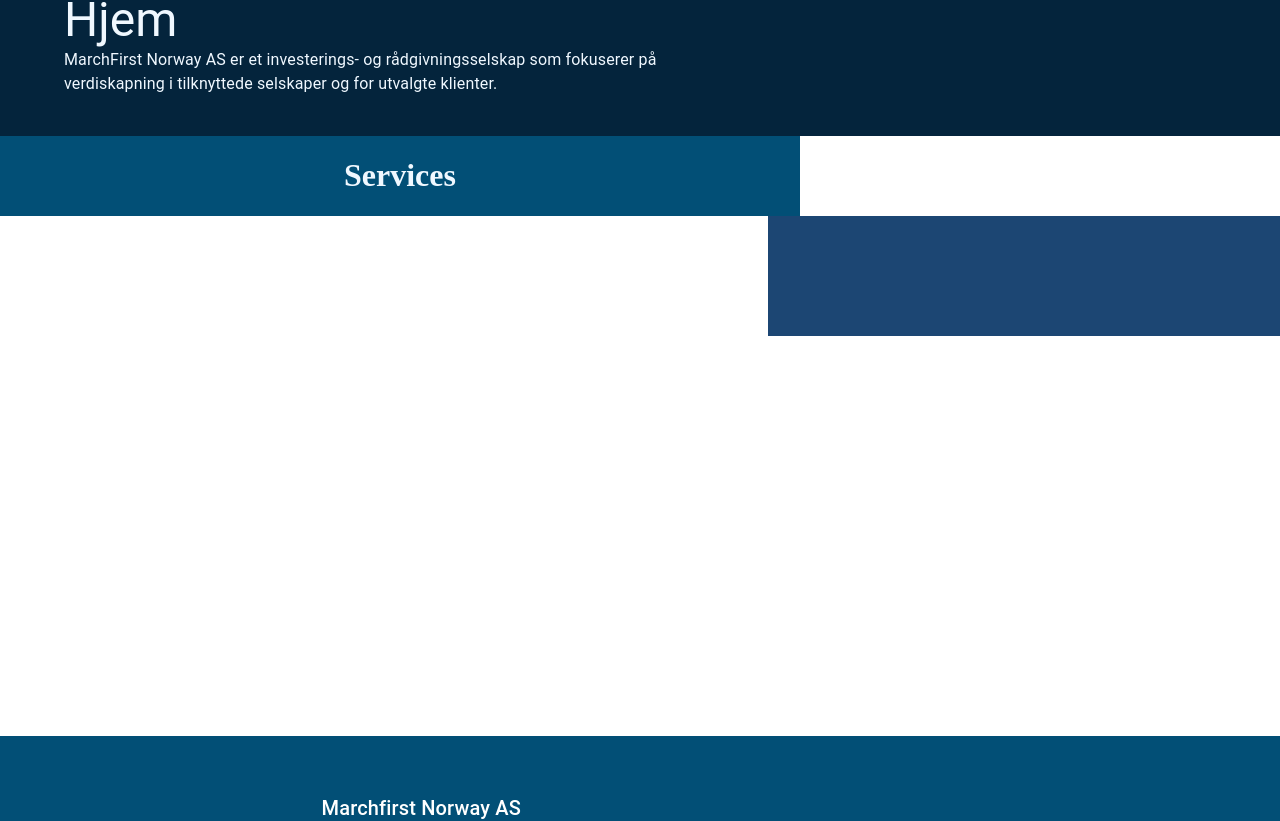
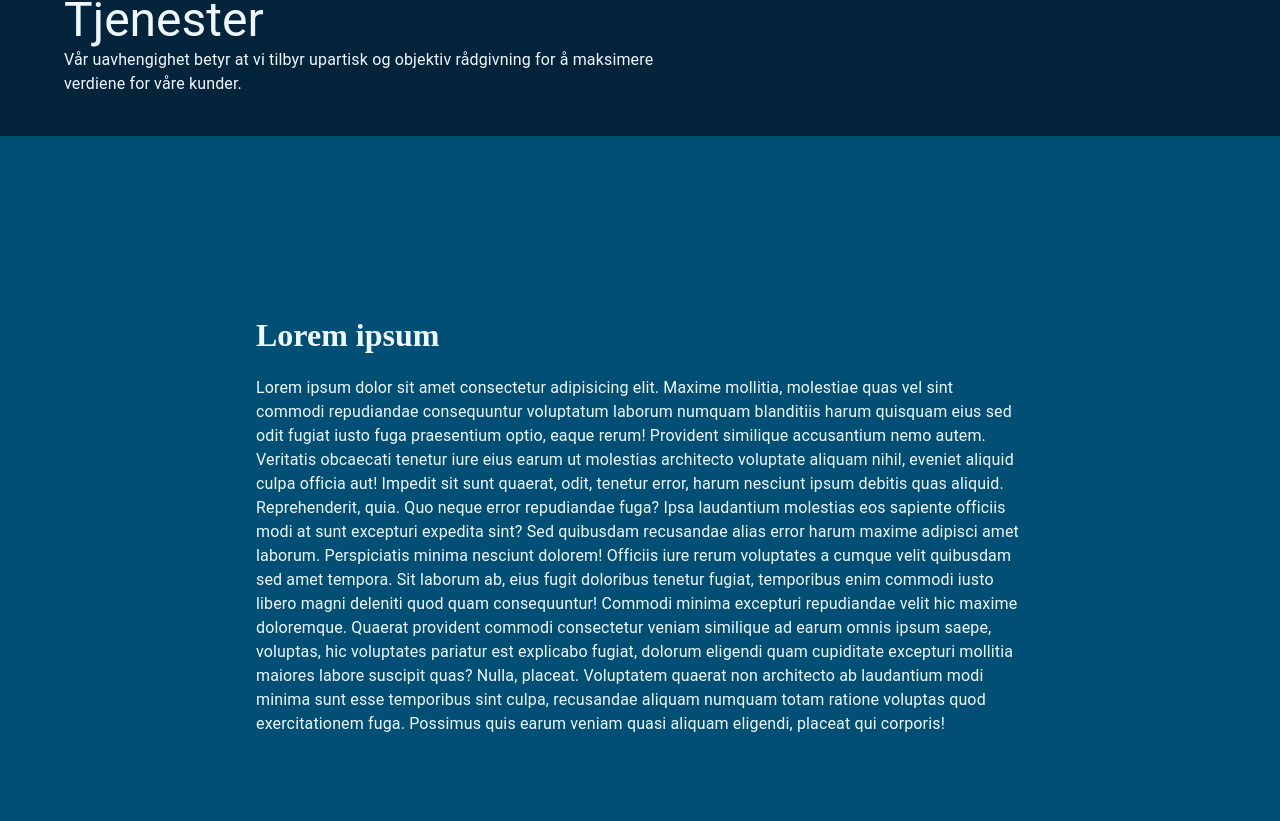
Before and after one commit to johannesmeldal/MarchFirst, a React (Create React App) app: page /services in a window 1280 px wide. Shown: the part 488-1309 px from the top of the page. Built offline with nearby package versions, Linux system fonts and the light colour scheme; grey boxes are pictures that could not be loaded.

Commit message:
Fix bug in intro.tsx, added language choise more places (still need to add that to the footer as well, and aadded a underline to the header in about)

```diff
--- a/src/Components/HamburgerLinks.tsx
+++ b/src/Components/HamburgerLinks.tsx
@@ -53,7 +53,7 @@
       <Typography
         onClick={() => setActivePage("services")}
         component="a"
-        href="Services"
+        href="services"
         sx={{
           ...style,
           textDecoration: page === "services" ? "underline" : "none",
--- a/src/Components/Intro.tsx
+++ b/src/Components/Intro.tsx
@@ -1,31 +1,40 @@
-import React from "react";
 import "./Intro.css";
 import Typography from "@mui/material/Typography";
 import { useRecoilState } from "recoil";
-import { recoilLanguage, recoilPage } from "../Recoil/atoms";
+import { recoilLanguage } from "../Recoil/atoms";
 import { Text } from "../TextDatabase/TextObj";
 
 export default function Intro() {
   const [language] = useRecoilState(recoilLanguage);
-  const [page] = useRecoilState(recoilPage);
+
+  function getPage() {
+    const url = window.location.href;
+    const urlArray = url.split("/");
+    if (urlArray[urlArray.length - 1] === "") {
+      return "home";
+    }
+    const page = urlArray[urlArray.length - 1];
+
+    return page;
+  }
 
   function getHeader() {
-    if (page === "home") {
+    if (getPage() === "home") {
       return language
         ? Text.home.introText.header.english
         : Text.home.introText.header.norwegian;
     }
-    if (page === "services") {
+    if (getPage() === "services") {
       return language
         ? Text.services.introText.header.english
         : Text.services.introText.header.norwegian;
     }
-    if (page === "about") {
+    if (getPage() === "about") {
       return language
         ? Text.aboutUs.introText.header.english
         : Text.aboutUs.introText.header.norwegian;
     }
-    if (page === "contact") {
+    if (getPage() === "contact") {
       return language
         ? Text.contact.introText.header.english
         : Text.contact.introText.header.norwegian;
@@ -33,22 +42,22 @@
   }
 
   function getText() {
-    if (page === "home") {
+    if (getPage() === "home") {
       return language
         ? Text.home.introText.text.english
         : Text.home.introText.text.norwegian;
     }
-    if (page === "services") {
+    if (getPage() === "services") {
       return language
         ? Text.services.introText.text.english
         : Text.services.introText.text.norwegian;
     }
-    if (page === "about") {
+    if (getPage() === "about") {
       return language
         ? Text.aboutUs.introText.text.english
         : Text.aboutUs.introText.text.norwegian;
     }
-    if (page === "contact") {
+    if (getPage() === "contact") {
       return language
         ? Text.contact.introText.text.english
         : Text.contact.introText.text.norwegian;
--- a/src/Components/Navbar.tsx
+++ b/src/Components/Navbar.tsx
@@ -90,7 +90,7 @@
         className="nav-child"
         onClick={() => setActivePage("services")}
         component="a"
-        href="Services"
+        href="services"
         style={{
           textDecoration: page === "services" ? "underline" : "none",
           textDecorationColor: "#00aeef",
--- a/src/Pages/About.tsx
+++ b/src/Pages/About.tsx
@@ -76,10 +76,22 @@
 
   return (
     <div className="about-container">
-      <Typography variant="h4" component="p">
-        DETTE ER OSS:
-      </Typography>
-      <hr />
+      <div
+        style={{
+          borderBottom: "1px solid #00aeef",
+        }}
+      >
+        {" "}
+        <Typography
+          sx={{
+            marginBottom: "1vh",
+          }}
+          variant="h4"
+          component="p"
+        >
+          {language ? "THIS IS US:" : "DETTE ER OSS:"}
+        </Typography>
+      </div>
       <div className="partner-div">
         <Card
           onClick={() => handleClick("petter")}
@@ -110,9 +122,9 @@
               </Typography>
               <Typography variant="body2">
                 <br />
-                Telefon: +47 951 46 999
+                {language ? "Phone:" : "Telefon:"} +47 951 46 999
                 <br /> <br />
-                E-post: pma@marchfirst.no
+                {language ? "E-mail:" : "E-post:"} pma@marchfirst.no
               </Typography>
             </CardContent>
           </CardActionArea>
@@ -145,9 +157,9 @@
               </Typography>
               <Typography variant="body2">
                 <br />
-                Telefon: +47 995 44 421 <br />
+                {language ? "Phone:" : "Telefon:"} +47 995 44 421 <br />
                 <br />
-                E-post: aa@marchfirst.no
+                {language ? "E-mail:" : "E-post:"} aa@marchfirst.no
               </Typography>
             </CardContent>
           </CardActionArea>
--- a/src/Pages/Contact.css
+++ b/src/Pages/Contact.css
@@ -3,7 +3,6 @@
   display: flex;
   flex-direction: column;
   justify-content: space-between;
-  /* align-items: center; */
   background-color: #024f76;
 }
 
--- a/src/Pages/Services.css
+++ b/src/Pages/Services.css
@@ -1,8 +1,14 @@
 .service-container {
-  width: 100vh;
+  width: 100vw;
   display: flex;
   flex-direction: column;
   justify-content: space-between;
-  align-items: center;
   background-color: #024f76;
 }
+
+.prompt-text {
+  margin-left: 20vw;
+  margin-right: 20vw;
+  margin-top: 20vh;
+  margin-bottom: 20vh;
+}
--- a/src/Pages/Services.tsx
+++ b/src/Pages/Services.tsx
@@ -1,10 +1,38 @@
 import React from "react";
 import "./Services.css";
+import Typography from "@mui/material/Typography";
 
 export default function Services() {
   return (
     <div className="service-container">
-      <h1>Services</h1>
+      <div className="prompt-text">
+        <h1>Lorem ipsum</h1>
+        <Typography>
+          Lorem ipsum dolor sit amet consectetur adipisicing elit. Maxime
+          mollitia, molestiae quas vel sint commodi repudiandae consequuntur
+          voluptatum laborum numquam blanditiis harum quisquam eius sed odit
+          fugiat iusto fuga praesentium optio, eaque rerum! Provident similique
+          accusantium nemo autem. Veritatis obcaecati tenetur iure eius earum ut
+          molestias architecto voluptate aliquam nihil, eveniet aliquid culpa
+          officia aut! Impedit sit sunt quaerat, odit, tenetur error, harum
+          nesciunt ipsum debitis quas aliquid. Reprehenderit, quia. Quo neque
+          error repudiandae fuga? Ipsa laudantium molestias eos sapiente
+          officiis modi at sunt excepturi expedita sint? Sed quibusdam
+          recusandae alias error harum maxime adipisci amet laborum.
+          Perspiciatis minima nesciunt dolorem! Officiis iure rerum voluptates a
+          cumque velit quibusdam sed amet tempora. Sit laborum ab, eius fugit
+          doloribus tenetur fugiat, temporibus enim commodi iusto libero magni
+          deleniti quod quam consequuntur! Commodi minima excepturi repudiandae
+          velit hic maxime doloremque. Quaerat provident commodi consectetur
+          veniam similique ad earum omnis ipsum saepe, voluptas, hic voluptates
+          pariatur est explicabo fugiat, dolorum eligendi quam cupiditate
+          excepturi mollitia maiores labore suscipit quas? Nulla, placeat.
+          Voluptatem quaerat non architecto ab laudantium modi minima sunt esse
+          temporibus sint culpa, recusandae aliquam numquam totam ratione
+          voluptas quod exercitationem fuga. Possimus quis earum veniam quasi
+          aliquam eligendi, placeat qui corporis!
+        </Typography>
+      </div>{" "}
     </div>
   );
 }
```
